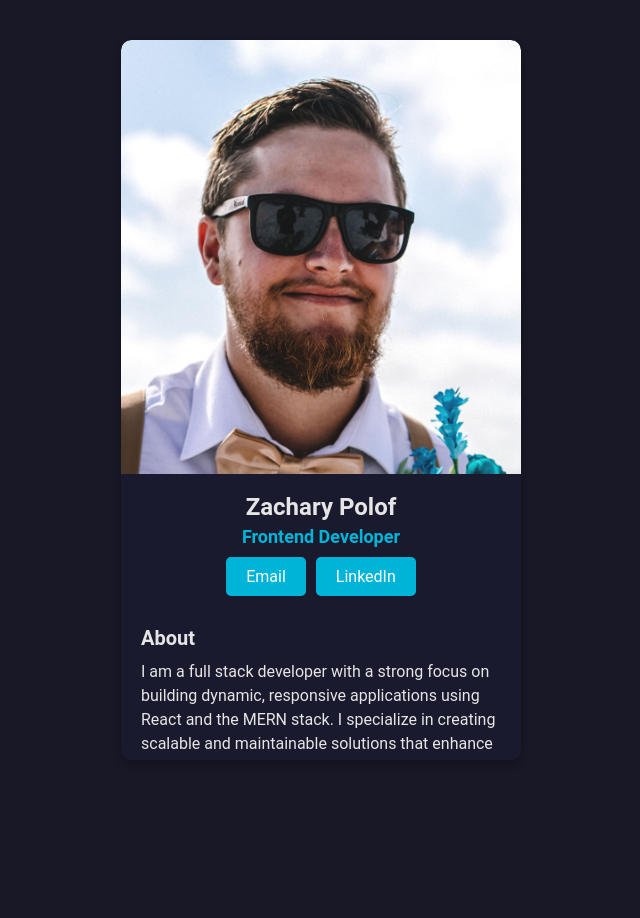
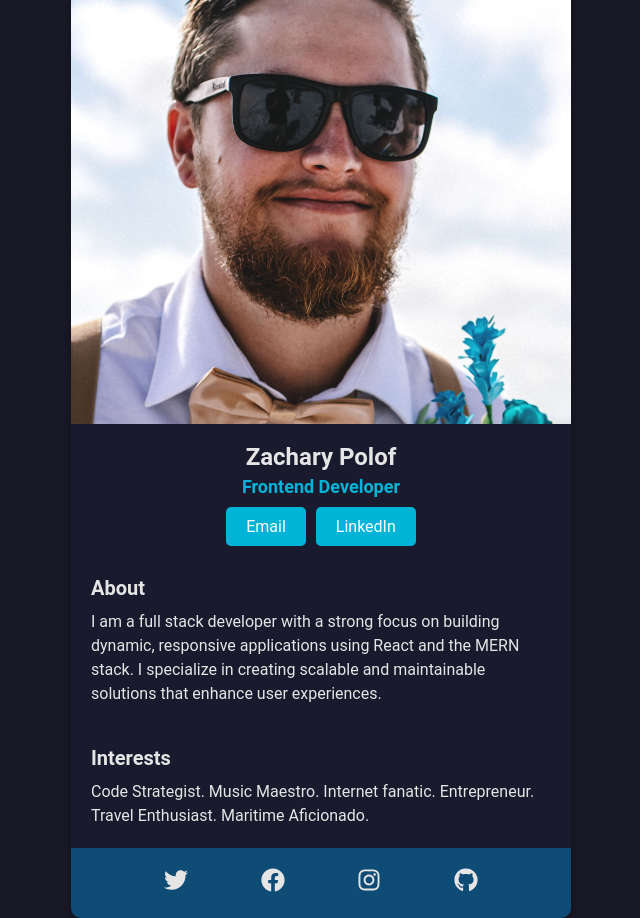
Before and after one commit to IVIonsters/business-card-ZP, a React (Vite) app in the folder digital-business/: page / in a window 1280 px wide. Shown: the whole page, without its empty margins (319-959 px from the left). Before the commit the page ends 880 px from the top, so only its background shows below. Built offline with nearby package versions, Linux system fonts and the light colour scheme.

Commit message:
Update App.css
updated App.css to fix error with VH causing card to display incorrectly

```diff
--- a/digital-business/src/App.css
+++ b/digital-business/src/App.css
@@ -11,9 +11,7 @@ html, body {
 
 .card {
   width: 100%;
-  max-width: 400px; /* You can adjust this for responsiveness */
-  height: 90vh; /* 80% of the viewport height */
-  margin: 15vh 0; /* 10% margin at the top and bottom */
+  max-width: 500px; /* You can adjust this for responsiveness */
   background-color: #1A1A2E; /* Dark background */
   color: #E5E5E5; /* Text color */
   border-radius: 10px;
```
